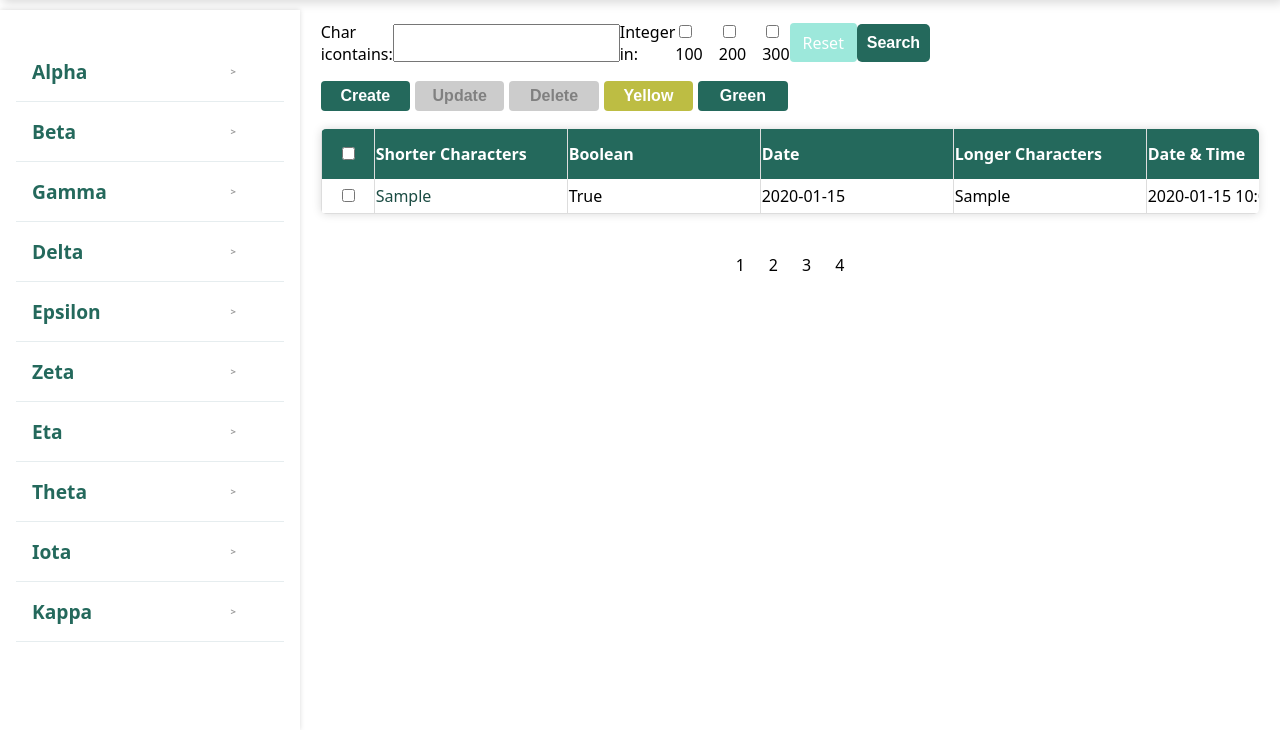
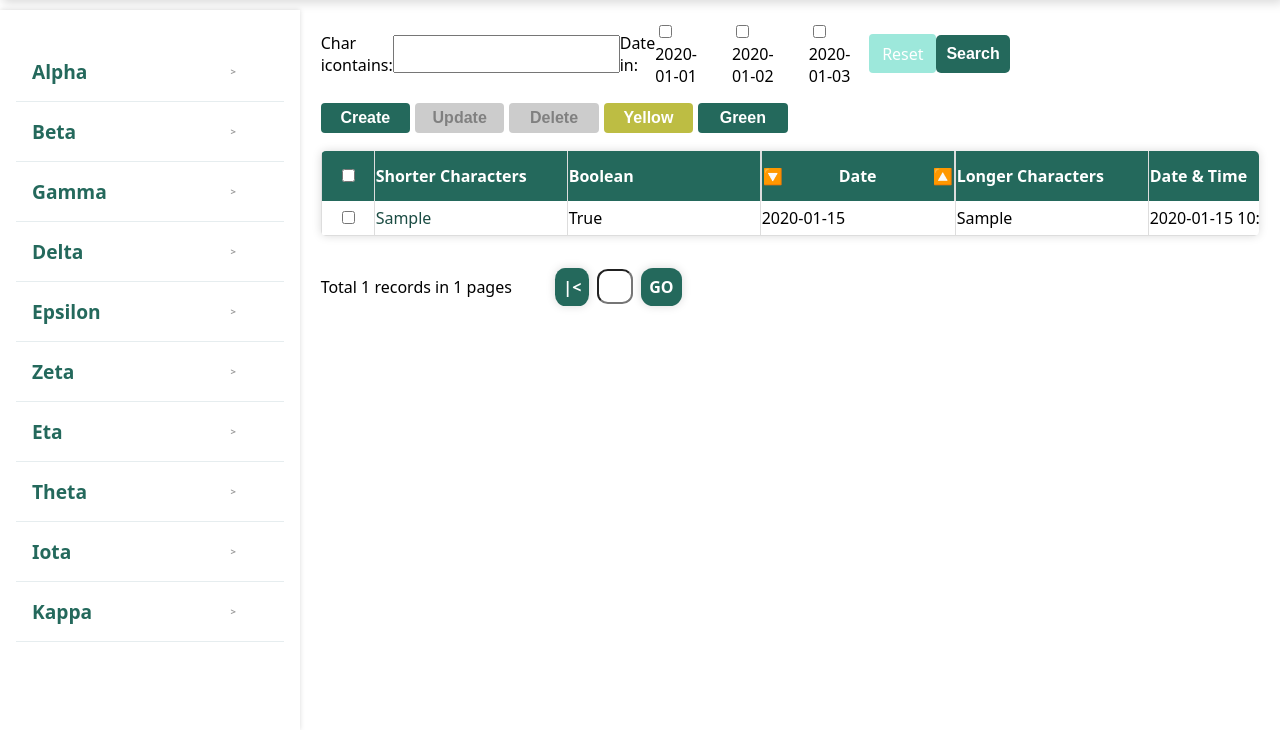
Before and after one commit to lab-peng/tu, a Django app: page /app_d/ in a window 1280 px wide. Shown: the part 70-800 px from the top of the page. Run offline with Django 4.2, Linux system fonts and the light colour scheme; tables that the repository leaves empty hold one stand-in row (values such as "Sample post").

Commit message:
pag_filter_order Ok

```diff
--- a/app_d/forms.py
+++ b/app_d/forms.py
@@ -32,18 +32,16 @@ class SampleModelForm(forms.ModelForm):
 #             })
 
 
-years = ['2020', '2021', '2022']
-integers = [
-    ('100', '100'),
-    ('200', '200'),
-    ('300', '300'),
-]
+dates = (
+    ('2020-01-01', '2020-01-01'),
+    ('2020-01-02', '2020-01-02'),
+    ('2020-01-03', '2020-01-03'),
+)
 
 class SearchForm(forms.Form):
     char__icontains = forms.CharField(widget=forms.TextInput(attrs={'class': 'form-control'}))
-    # date__in = forms.DateField(widget=forms.SelectDateWidget(years=years))
-    integer__in = forms.MultipleChoiceField(
+    date__in = forms.MultipleChoiceField(
         required=False,
         widget=forms.CheckboxSelectMultiple,
-        choices=integers,
+        choices=dates,
     )
--- a/app_d/models.py
+++ b/app_d/models.py
@@ -12,3 +12,6 @@ class SampleModel(models.Model):
     float_info = models.FloatField(blank=True, null=True, verbose_name='Float')
     decimal = models.DecimalField(max_digits=14, decimal_places=2, blank=True, null=True, verbose_name='Decimal Number')
     text = models.TextField(blank=True, null=True, verbose_name='Long Text')
+
+    class Meta:
+        ordering = ('-date',)
--- a/app_d/static/app_d/css/main.css
+++ b/app_d/static/app_d/css/main.css
@@ -12,7 +12,7 @@
     flex: 3rem;
 
     display: grid;
-    grid-template-columns: 1fr 0.5fr 1fr 1fr 1fr 1fr 0.5fr;
+    grid-template-columns: 1fr 2fr 1fr 1fr 1fr;
 }
 
 .search .form-field {
@@ -22,10 +22,11 @@
 }
 
 
-/* .search  {
-
-
-} */
+#id_date__in {
+    display: flex;
+    column-gap: 1rem;
+    justify-content: space-evenly;
+}
 
 .search .reset-button {
     text-decoration: none;
@@ -172,11 +173,18 @@ tbody tr {
 
 .pagination {
     flex: 3rem;
+    display: flex;
+    align-items: center;
+}
+
+.pagination div {
+    flex: 2;
 }
 
 .pagination ul {
+    flex: 6;
     display: flex;
-    justify-content: center;
+    justify-content: flex-start;
     align-items: center;
     list-style: none;
     padding: 0;
@@ -184,14 +192,33 @@ tbody tr {
     column-gap: 0.5rem;
 }
 
-.pagination ul li {
+.pagination ul a {
     display: inline-block;
     padding: 0.5rem;
     cursor: pointer;
+    text-decoration: none;
+    border-radius: 30%;
+    box-shadow: 0 0 10px rgba(0, 0, 0, 0.15);
 }
 
-#id_integer__in {
-    display: flex;
-    column-gap: 1rem;
-    justify-content: space-evenly;
+.pagination ul a.active {
+    display: inline-block;
+    padding: 0.5rem;
+    cursor: pointer;
+    text-decoration: none;
+    border-radius: 30%;
+    background-color: #24695c;
+    color: white;
 }
+
+.pagination ul a:hover {
+    background-color: #24695c;
+    color: white;
+}
+
+.pagination ul input {
+    display: inline-block;
+    padding: 0.5rem;
+    border-radius: 30%;
+    width: 1rem;
+}
--- a/app_d/static/app_d/css/modals.css
+++ b/app_d/static/app_d/css/modals.css
@@ -85,11 +85,13 @@
 .form .form-field .field input {
     width: 90%;
     height: 30px;
+    font-family: 'JetBrains Mono', monospace, Arial, Helvetica, sans-serif;
 }
 
 .form .form-field .field textarea {
     width: 90%;
     height: 30px;
+    font-family: 'JetBrains Mono', monospace, Arial, Helvetica, sans-serif;
 }
 
 .form .form-field label {
--- a/app_d/templates/app_d/samplemodel_list.html
+++ b/app_d/templates/app_d/samplemodel_list.html
@@ -1,5 +1,6 @@
 <!DOCTYPE html>
 {% load static %}
+{% load filter_pag_order %}
 <html lang="en">
 
 <head>
@@ -80,7 +81,7 @@
     </div>
     <!-- main -->
     <div class="main">
-        <form novalidate>
+        <form novalidate id="search_form">
         <div class="search">
             {% for field in search_form %}
             <div class="form-field">
@@ -109,10 +110,22 @@
                     <th class="id-row"><input type="checkbox" id="toggle-checkboxes"></th>
                     <th>Shorter Characters</th>
                     <th class="title">Boolean</th>
-                    <th>Date</th>
+                    <th style="display: flex;
+                    justify-content: space-between;
+                    align-items: center;">
+                    <a style="text-decoration: none;" href="{% relative_url '-date' 'order_by' request.GET.urlencode %}">🔽</a>
+                    <span>Date</span>
+                    <a style="text-decoration: none;" href="{% relative_url 'date' 'order_by' request.GET.urlencode %}">🔼</a>
+                    </th>
                     <th>Longer Characters</th>
                     <th>Date & Time</th>
-                    <th>Integer</th>
+                    <th style="display: flex;
+                    justify-content: space-between;
+                    align-items: center;">
+                    <a style="text-decoration: none;" href="{% relative_url '-integer' 'order_by' request.GET.urlencode %}">🔽</a>
+                    <span>Integer</span>
+                    <a style="text-decoration: none;" href="{% relative_url 'integer' 'order_by' request.GET.urlencode %}">🔼</a>
+                    </th>
                     <th>Float</th>
                     <th>Decimal Number</th>
                     <th>Text</th>
@@ -138,11 +151,28 @@
             </table>
         </div>
         <div class="pagination">
+            <div>Total {{ page_obj.paginator.count }} records in {{page_obj.paginator.num_pages}} pages</div>
             <ul>
-                <li>1</li>
-                <li>2</li>
-                <li>3</li>
-                <li>4</li>
+                {% if page_obj.has_previous %}
+                    <a class="page-link {% if i == page_obj.previous_page_number %}active{% endif %}" href="{% relative_url page_obj.previous_page_number 'page' request.GET.urlencode %}">prev</a>
+                {% endif %}
+
+                {% for i in page_obj.paginator.page_range %}
+                    {% if i == 1 %}
+                        <a class="page-link {% if i == page_obj.number %}active{% endif %}" href="{% relative_url i 'page' request.GET.urlencode %}">|&lt;</a>
+                    {% elif i == page_obj.paginator.num_pages %}
+                        <a class="page-link {% if i == page_obj.number %}active{% endif %}" href="{% relative_url i 'page' request.GET.urlencode %}">&gt;|</a>
+                    {% else %}
+                        <a class="page-link {% if i == page_obj.number %}active{% endif %}" href="{% relative_url i 'page' request.GET.urlencode %}">{{ i }}</a>
+                    {% endif %}
+                {% endfor %}
+
+                {% if page_obj.has_next %}
+                    <a class="page-link {% if i == page_obj.next_page_number %}active{% endif %}" href="{% relative_url page_obj.next_page_number 'page' request.GET.urlencode %}">next</a>
+                {% endif %}
+
+                <input type="text" step="1" min="1" max="{{ page_obj.paginator.num_pages }}" id="page-input">
+                <a class="page-link active" href="javascript:goPage()">GO</a>
             </ul>
         </div>
     </div>
@@ -187,6 +217,39 @@
     <script src="{% static 'app_d/js/ajax.js' %}"></script>
     <script src="{% static 'app_d/js/modals.js' %}"></script>
     <script src="{% static 'app_d/js/main.js' %}"></script>
+    <script>
+        var search_str = window.location.search.substring(1)
+        var str_list = search_str.split("&");
+        for (let i = 0; i < str_list.length; i++) {
+            const pair = str_list[i].split("=")
+            const [name, value] = pair
+
+            // for checkboxes
+            if (name.endsWith("__in")) {
+                for (let j = 0; j < pair.length; j++) {
+                    if (value) {
+                        $(`input[name=${name}][value=${value}]`).prop("checked", true)
+                    }
+                }
+            }
+            // for input fields
+            else {
+                // let sel = $("select[name=" + str1[0] + "]");
+                // let sel = $(`select[name='${str1[0]}']`);
+                // sel.val(decodeURIComponent(str1[1]));
+                 $(`input[name=${name}]`).val(decodeURIComponent(value));
+                // $(`input[name=${name}]`).val(value);
+            }
+        }
+
+        function goPage() {
+            let page = $("#page-input").val();
+            max = '{{ page_obj.paginator.num_pages }}';
+            if (Number.isInteger(Number(page)) && Number(page) <= Number(max)) {
+                location.href = `{% relative_url '${page}' 'page' request.GET.urlencode %}`.replaceAll('&amp;', '&');
+            }
+        }
+    </script>
 </body>
 
 </html>
--- /dev/null
+++ b/app_d/templatetags/filter_pag_order.py
@@ -0,0 +1,13 @@
+from django import template
+
+register = template.Library()
+
+@register.simple_tag
+def relative_url(value, field_name, urlencode=None):
+    url = f'?{field_name}={value}'
+    if urlencode:
+        querystring = urlencode.split('&')
+        filtered_querystring = filter(lambda p: p.split('=')[0] != field_name, querystring)
+        encoded_querystring = '&'.join(filtered_querystring)
+        url = f'{url}&{encoded_querystring}'
+    return url
--- a/app_d/views.py
+++ b/app_d/views.py
@@ -15,18 +15,14 @@ def is_ajax(request):
 
 class SampleModelList(ListView):
     model = SampleModel
-
-    # def get(request, *args, **kwargs):
-    #     print('hello')
-    #     return super().get(*args, **kwargs)
+    paginate_by = 2
 
     def get_queryset(self):
         queryset = super().get_queryset()
         if self.request.GET:
-            print(self.request.GET)
-            kwargs = {k: self.request.GET.getlist(k) for k, v in self.request.GET.items()}
-            print(kwargs)
-            queryset = queryset.filter(**kwargs)
+            kwargs = {k: (self.request.GET.getlist(k) if k.endswith('__in') else self.request.GET.get(k))
+            for k, v in self.request.GET.items() if v != '' and k != 'page' and k!='order_by'}
+            queryset = queryset.filter(**kwargs).order_by(self.request.GET.get('order_by')) if self.request.GET.get('order_by') else queryset.filter(**kwargs)
         return queryset
 
     def get_context_data(self, **kwargs):
--- a/docker-compose.yml
+++ b/docker-compose.yml
@@ -15,7 +15,7 @@ services:
     image: mysql:8.0
     container_name: django-tu-db-container
     ports:
-      - 3306:3306
+      - 3308:3306
     environment:
       MYSQL_ROOT_PASSWORD: root
       MYSQL_DATABASE: tu
--- a/tu/settings.py
+++ b/tu/settings.py
@@ -75,6 +75,10 @@ TEMPLATES = [
                 'django.contrib.auth.context_processors.auth',
                 'django.contrib.messages.context_processors.messages',
             ],
+            'libraries': {
+                'filter_pag_order': 'app_d.templatetags.filter_pag_order',
+            }
+
         },
     },
 ]
```
Also changed, not shown: 10 other files.
